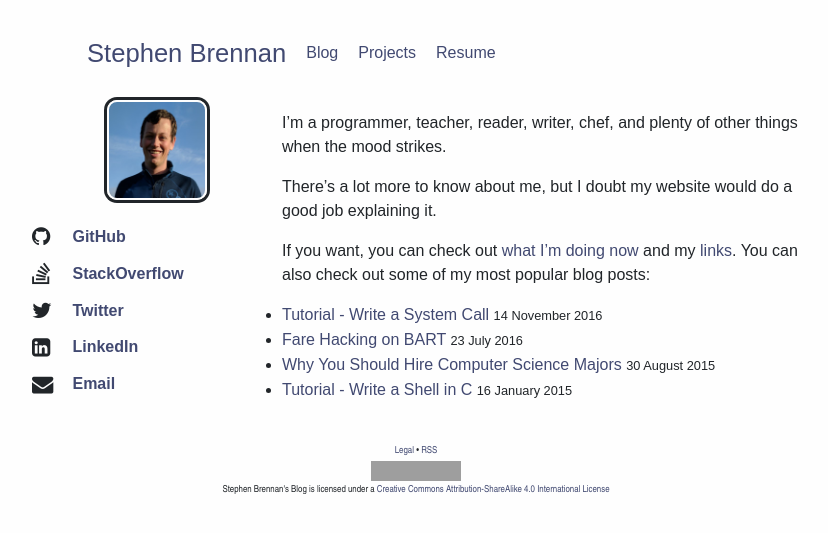
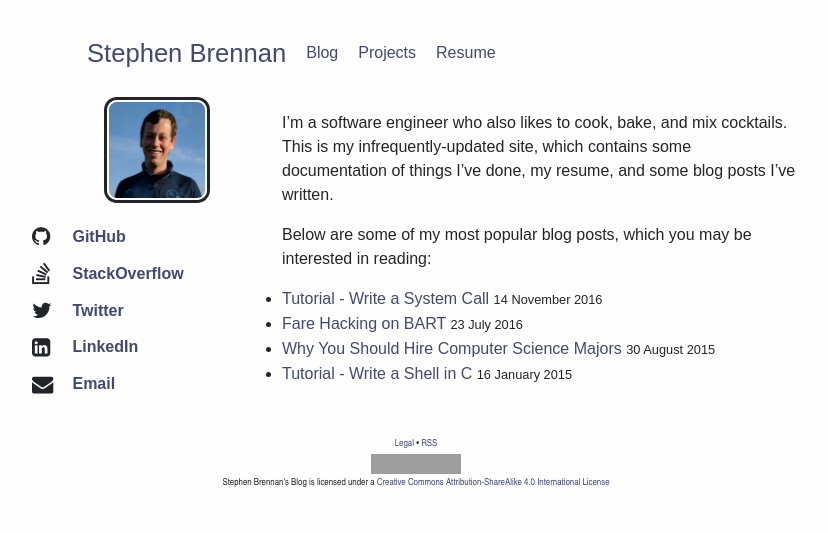
Before and after one commit to brenns10/brennan.io, a Jekyll site: the page built from index.html, in a window 1280 px wide. Shown: the top 533 px of the page, without its empty margins (224-1052 px from the left). Built offline with Jekyll 4.4.1, drawn with Linux system fonts in a browser that asks for light colours; nearby versions of some CDN libraries; grey boxes are pictures that could not be loaded.

Commit message:
Update biosketch

```diff
--- a/_includes/biosketch.md
+++ b/_includes/biosketch.md
@@ -1,11 +1,9 @@
-I'm a programmer, teacher, reader, writer, chef, and plenty of other
-things when the mood strikes.
+I'm a software engineer who also likes to cook, bake, and mix cocktails.
+This is my infrequently-updated site, which contains some documentation of
+things I've done, my resume, and some blog posts I've written.
 
-There's a lot more to know about me, but I doubt my website would do a good job
-explaining it.
-
-If you want, you can check out [what I'm doing now](/now/) and my
-[links](/links/).  You can also check out some of my most popular blog posts:
+Below are some of my most popular blog posts, which you may be interested in
+reading:
 
 {% for post in site.posts %}{% if post.featured %}
 - [{{ post.title }}]({{ post.url }}) <small>{{ post.date | date_to_long_string }}</small>{% endif %} {% endfor %}
```
